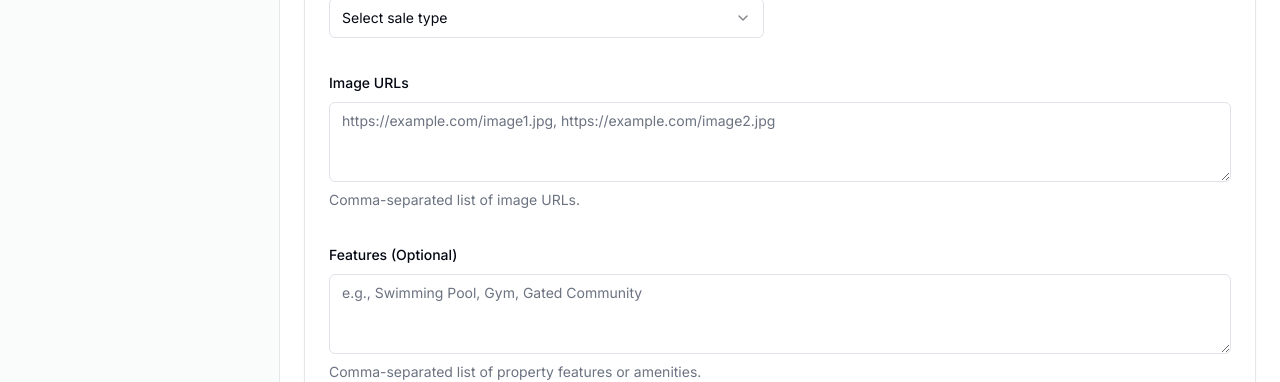
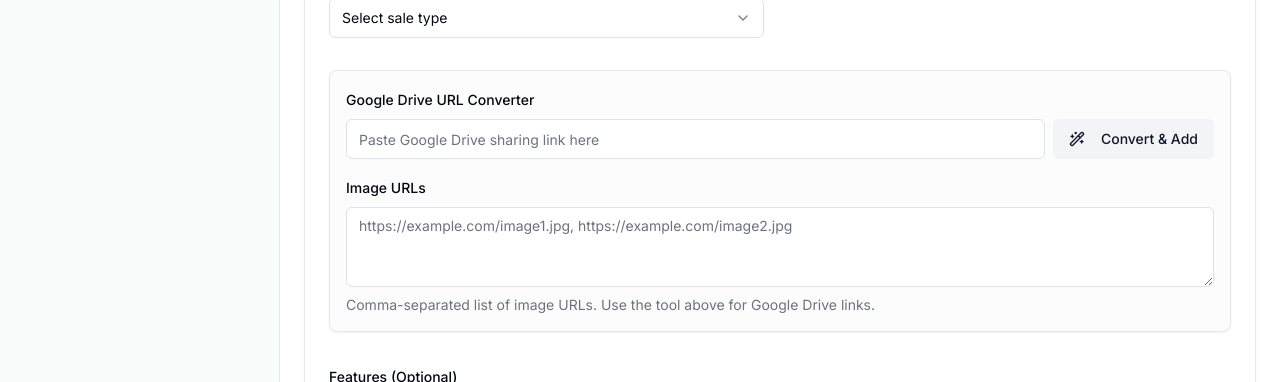
Before and after one commit to ChandraSekhar-1306/Sudha-Realty-Updated, a Next.js app: page /admin/properties/add in a window 1280 px wide. Shown: the part 811-1193 px from the top of the page. Built offline with nearby package versions, Linux system fonts and the light colour scheme; no server answers; sample sign-in values are in the browser's storage.

Commit message:
took care of image upload bug

```diff
--- a/src/app/admin/properties/add/page.tsx
+++ b/src/app/admin/properties/add/page.tsx
@@ -36,8 +36,9 @@ import {
 import { Checkbox } from '@/components/ui/checkbox';
 import { useFirestore, errorEmitter, FirestorePermissionError } from '@/firebase';
 import { collection, addDoc } from 'firebase/firestore';
-import { ArrowLeft } from 'lucide-react';
+import { ArrowLeft, Wand2 } from 'lucide-react';
 import Link from 'next/link';
+import React from 'react';
 
 const formSchema = z.object({
   title: z.string().min(5, 'Title must be at least 5 characters.'),
@@ -60,6 +61,7 @@ export default function AddPropertyPage() {
   const { toast } = useToast();
   const router = useRouter();
   const firestore = useFirestore();
+  const [driveUrl, setDriveUrl] = React.useState('');
 
   const form = useForm<z.infer<typeof formSchema>>({
     resolver: zodResolver(formSchema),
@@ -77,6 +79,39 @@ export default function AddPropertyPage() {
       bathrooms: 0,
     },
   });
+
+  const handleConvertUrl = () => {
+    try {
+      const url = new URL(driveUrl);
+      const pathParts = url.pathname.split('/');
+      const fileIdIndex = pathParts.findIndex(part => part === 'd') + 1;
+      if (fileIdIndex > 0 && pathParts[fileIdIndex]) {
+        const fileId = pathParts[fileIdIndex];
+        const convertedUrl = `https://drive.google.com/uc?export=view&id=${fileId}`;
+
+        const currentImages = form.getValues('images') || [];
+        const currentImagesString = Array.isArray(currentImages) ? currentImages.join(', ') : currentImages;
+
+        const updatedImages = currentImagesString ? `${currentImagesString}, ${convertedUrl}` : convertedUrl;
+
+        form.setValue('images', updatedImages.split(',').map(s => s.trim()));
+
+        toast({
+          title: 'URL Converted!',
+          description: 'Google Drive URL has been added to the list.',
+        });
+        setDriveUrl('');
+      } else {
+        throw new Error('Invalid Google Drive URL format.');
+      }
+    } catch (error) {
+      toast({
+        variant: 'destructive',
+        title: 'Conversion Failed',
+        description: 'Please enter a valid Google Drive file sharing link.',
+      });
+    }
+  };
 
   async function onSubmit(values: z.infer<typeof formSchema>) {
     if (!firestore) {
@@ -315,6 +350,23 @@ export default function AddPropertyPage() {
                     )}
                     />
             </div>
+
+            <Card className="bg-muted/30">
+                <CardContent className="p-4 space-y-4">
+                    <div className="space-y-2">
+                        <FormLabel>Google Drive URL Converter</FormLabel>
+                        <div className="flex gap-2">
+                            <Input
+                                placeholder="Paste Google Drive sharing link here"
+                                value={driveUrl}
+                                onChange={(e) => setDriveUrl(e.target.value)}
+                            />
+                            <Button type="button" variant="secondary" onClick={handleConvertUrl}>
+                                <Wand2 className="mr-2 h-4 w-4" />
+                                Convert & Add
+                            </Button>
+                        </div>
+                    </div>
                      <FormField
                       control={form.control}
                       name="images"
@@ -329,12 +381,15 @@ export default function AddPropertyPage() {
                             />
                           </FormControl>
                           <FormDescription>
-                    Comma-separated list of image URLs.
+                            Comma-separated list of image URLs. Use the tool above for Google Drive links.
                           </FormDescription>
                           <FormMessage />
                         </FormItem>
                       )}
                     />
+                </CardContent>
+            </Card>
+
              <FormField
               control={form.control}
               name="features"
--- a/src/app/admin/properties/edit/[propertyId]/page.tsx
+++ b/src/app/admin/properties/edit/[propertyId]/page.tsx
@@ -5,7 +5,7 @@ import { zodResolver } from '@hookform/resolvers/zod';
 import { useForm } from 'react-hook-form';
 import * as z from 'zod';
 import { useRouter, useParams, notFound } from 'next/navigation';
-import { useEffect, useMemo, Suspense } from 'react';
+import React, { useEffect, useMemo, Suspense } from 'react';
 
 import { Button } from '@/components/ui/button';
 import {
@@ -37,7 +37,7 @@ import {
 import { Checkbox } from '@/components/ui/checkbox';
 import { useFirestore, useDoc, useMemoFirebase, errorEmitter, FirestorePermissionError } from '@/firebase';
 import { doc, updateDoc } from 'firebase/firestore';
-import { ArrowLeft, Loader2 } from 'lucide-react';
+import { ArrowLeft, Loader2, Wand2 } from 'lucide-react';
 import Link from 'next/link';
 import type { Property } from '@/lib/types';
 
@@ -65,6 +65,7 @@ function EditPropertyForm() {
   const params = useParams();
   const propertyId = params.propertyId as string;
   const firestore = useFirestore();
+  const [driveUrl, setDriveUrl] = React.useState('');
 
   const propertyRef = useMemoFirebase(() => {
     if (!firestore || !propertyId) return null;
@@ -112,6 +113,41 @@ function EditPropertyForm() {
   useEffect(() => {
     form.reset(defaultValues);
   }, [defaultValues, form]);
+
+  const handleConvertUrl = () => {
+    try {
+      const url = new URL(driveUrl);
+      const pathParts = url.pathname.split('/');
+      const fileIdIndex = pathParts.findIndex(part => part === 'd') + 1;
+      if (fileIdIndex > 0 && pathParts[fileIdIndex]) {
+        const fileId = pathParts[fileIdIndex];
+        const convertedUrl = `https://drive.google.com/uc?export=view&id=${fileId}`;
+
+        const currentImagesString = form.getValues('images') as string | string[];
+        const currentImages = Array.isArray(currentImagesString)
+            ? currentImagesString.join(', ')
+            : currentImagesString;
+
+        const updatedImages = currentImages ? `${currentImages}, ${convertedUrl}` : convertedUrl;
+
+        form.setValue('images', updatedImages.split(',').map(s => s.trim()) as any);
+
+        toast({
+          title: 'URL Converted!',
+          description: 'Google Drive URL has been added to the list.',
+        });
+        setDriveUrl('');
+      } else {
+        throw new Error('Invalid Google Drive URL format.');
+      }
+    } catch (error) {
+      toast({
+        variant: 'destructive',
+        title: 'Conversion Failed',
+        description: 'Please enter a valid Google Drive file sharing link.',
+      });
+    }
+  };
 
 
   async function onSubmit(values: z.infer<typeof formSchema>) {
@@ -179,7 +215,7 @@ function EditPropertyForm() {
       </CardHeader>
       <CardContent>
         <Form {...form}>
-          <form key={defaultValues.id} onSubmit={form.handleSubmit(onSubmit)} className="space-y-8">
+          <form key={property?.id} onSubmit={form.handleSubmit(onSubmit)} className="space-y-8">
             <div className="grid grid-cols-1 md:grid-cols-2 gap-8">
                 <FormField
                 control={form.control}
@@ -371,6 +407,23 @@ function EditPropertyForm() {
                     )}
                     />
             </div>
+
+            <Card className="bg-muted/30">
+                <CardContent className="p-4 space-y-4">
+                    <div className="space-y-2">
+                        <FormLabel>Google Drive URL Converter</FormLabel>
+                        <div className="flex gap-2">
+                            <Input
+                                placeholder="Paste Google Drive sharing link here"
+                                value={driveUrl}
+                                onChange={(e) => setDriveUrl(e.target.value)}
+                            />
+                            <Button type="button" variant="secondary" onClick={handleConvertUrl}>
+                                <Wand2 className="mr-2 h-4 w-4" />
+                                Convert & Add
+                            </Button>
+                        </div>
+                    </div>
                      <FormField
                       control={form.control}
                       name="images"
@@ -385,12 +438,15 @@ function EditPropertyForm() {
                             />
                           </FormControl>
                           <FormDescription>
-                    Comma-separated list of image URLs.
+                            Comma-separated list of image URLs. Use the tool above for Google Drive links.
                           </FormDescription>
                           <FormMessage />
                         </FormItem>
                       )}
                     />
+                </CardContent>
+            </Card>
+
              <FormField
               control={form.control}
               name="features"
```
Lines whose indentation alone changed are shown as unchanged.
